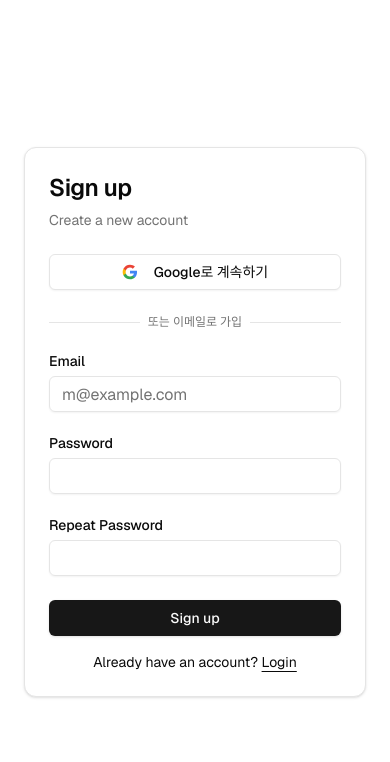
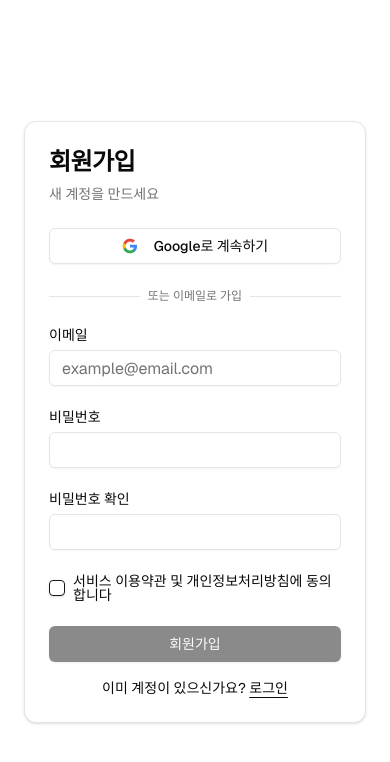
Before and after one commit to SEKim31/nextjs-supabase-app, a Next.js app: page /auth/sign-up in a window 390 px wide. Shown: the top 762 px of the page. Built offline with nearby package versions, Linux system fonts and the light colour scheme; no server answers.

Commit message:
💄 style: 인증 폼 UI 개선
- 로그인/회원가입/비밀번호 찾기 폼 스타일 통일
- 모바일 친화적 레이아웃 적용

```diff
--- a/components/forgot-password-form.tsx
+++ b/components/forgot-password-form.tsx
@@ -51,34 +51,33 @@ export function ForgotPasswordForm({
       {success ? (
         <Card>
           <CardHeader>
-            <CardTitle className="text-2xl">Check Your Email</CardTitle>
-            <CardDescription>Password reset instructions sent</CardDescription>
+            <CardTitle className="text-2xl">이메일을 확인하세요</CardTitle>
+            <CardDescription>비밀번호 재설정 안내를 보냈습니다</CardDescription>
           </CardHeader>
           <CardContent>
             <p className="text-sm text-muted-foreground">
-              If you registered using your email and password, you will receive
-              a password reset email.
+              이메일과 비밀번호로 가입하셨다면 비밀번호 재설정 이메일을 받으실
+              수 있습니다.
             </p>
           </CardContent>
         </Card>
       ) : (
         <Card>
           <CardHeader>
-            <CardTitle className="text-2xl">Reset Your Password</CardTitle>
+            <CardTitle className="text-2xl">비밀번호 재설정</CardTitle>
             <CardDescription>
-              Type in your email and we&apos;ll send you a link to reset your
-              password
+              이메일을 입력하시면 재설정 링크를 보내드립니다
             </CardDescription>
           </CardHeader>
           <CardContent>
             <form onSubmit={handleForgotPassword}>
               <div className="flex flex-col gap-6">
                 <div className="grid gap-2">
-                  <Label htmlFor="email">Email</Label>
+                  <Label htmlFor="email">이메일</Label>
                   <Input
                     id="email"
                     type="email"
-                    placeholder="m@example.com"
+                    placeholder="example@email.com"
                     required
                     value={email}
                     onChange={(e) => setEmail(e.target.value)}
@@ -86,16 +85,16 @@ export function ForgotPasswordForm({
                 </div>
                 {error && <p className="text-sm text-red-500">{error}</p>}
                 <Button type="submit" className="w-full" disabled={isLoading}>
-                  {isLoading ? "Sending..." : "Send reset email"}
+                  {isLoading ? "전송 중..." : "재설정 링크 받기"}
                 </Button>
               </div>
               <div className="mt-4 text-center text-sm">
-                Already have an account?{" "}
+                이미 계정이 있으신가요?{" "}
                 <Link
                   href="/auth/login"
                   className="underline underline-offset-4"
                 >
-                  Login
+                  로그인
                 </Link>
               </div>
             </form>
--- a/components/login-form.tsx
+++ b/components/login-form.tsx
@@ -41,7 +41,7 @@ export function LoginForm({
         password,
       });
       if (error) throw error;
-      router.push("/protected");
+      router.push("/dashboard");
     } catch (error: unknown) {
       setError(error instanceof Error ? error.message : "An error occurred");
     } finally {
@@ -53,10 +53,8 @@ export function LoginForm({
     <div className={cn("flex flex-col gap-6", className)} {...props}>
       <Card>
         <CardHeader>
-          <CardTitle className="text-2xl">Login</CardTitle>
-          <CardDescription>
-            Enter your email below to login to your account
-          </CardDescription>
+          <CardTitle className="text-2xl">로그인</CardTitle>
+          <CardDescription>이메일로 로그인하세요</CardDescription>
         </CardHeader>
         <CardContent>
           {/* 구글 로그인 버튼 */}
@@ -77,11 +75,11 @@ export function LoginForm({
           <form onSubmit={handleLogin}>
             <div className="flex flex-col gap-6">
               <div className="grid gap-2">
-                <Label htmlFor="email">Email</Label>
+                <Label htmlFor="email">이메일</Label>
                 <Input
                   id="email"
                   type="email"
-                  placeholder="m@example.com"
+                  placeholder="example@email.com"
                   required
                   value={email}
                   onChange={(e) => setEmail(e.target.value)}
@@ -89,12 +87,12 @@ export function LoginForm({
               </div>
               <div className="grid gap-2">
                 <div className="flex items-center">
-                  <Label htmlFor="password">Password</Label>
+                  <Label htmlFor="password">비밀번호</Label>
                   <Link
                     href="/auth/forgot-password"
                     className="ml-auto inline-block text-sm underline-offset-4 hover:underline"
                   >
-                    Forgot your password?
+                    비밀번호를 잊으셨나요?
                   </Link>
                 </div>
                 <Input
@@ -107,16 +105,16 @@ export function LoginForm({
               </div>
               {error && <p className="text-sm text-red-500">{error}</p>}
               <Button type="submit" className="w-full" disabled={isLoading}>
-                {isLoading ? "Logging in..." : "Login"}
+                {isLoading ? "로그인 중..." : "로그인"}
               </Button>
             </div>
             <div className="mt-4 text-center text-sm">
-              Don&apos;t have an account?{" "}
+              계정이 없으신가요?{" "}
               <Link
                 href="/auth/sign-up"
                 className="underline underline-offset-4"
               >
-                Sign up
+                회원가입
               </Link>
             </div>
           </form>
--- a/components/sign-up-form.tsx
+++ b/components/sign-up-form.tsx
@@ -14,6 +14,7 @@ import {
   CardHeader,
   CardTitle,
 } from "@/components/ui/card";
+import { Checkbox } from "@/components/ui/checkbox";
 import { Input } from "@/components/ui/input";
 import { Label } from "@/components/ui/label";
 import { createClient } from "@/lib/supabase/client";
@@ -26,6 +27,7 @@ export function SignUpForm({
   const [email, setEmail] = useState("");
   const [password, setPassword] = useState("");
   const [repeatPassword, setRepeatPassword] = useState("");
+  const [agreedToTerms, setAgreedToTerms] = useState(false);
   const [error, setError] = useState<string | null>(null);
   const [isLoading, setIsLoading] = useState(false);
   const router = useRouter();
@@ -37,7 +39,7 @@ export function SignUpForm({
     setError(null);
 
     if (password !== repeatPassword) {
-      setError("Passwords do not match");
+      setError("비밀번호가 일치하지 않습니다");
       setIsLoading(false);
       return;
     }
@@ -47,7 +49,7 @@ export function SignUpForm({
         email,
         password,
         options: {
-          emailRedirectTo: `${window.location.origin}/protected`,
+          emailRedirectTo: `${window.location.origin}/dashboard`,
         },
       });
       if (error) throw error;
@@ -63,8 +65,8 @@ export function SignUpForm({
     <div className={cn("flex flex-col gap-6", className)} {...props}>
       <Card>
         <CardHeader>
-          <CardTitle className="text-2xl">Sign up</CardTitle>
-          <CardDescription>Create a new account</CardDescription>
+          <CardTitle className="text-2xl">회원가입</CardTitle>
+          <CardDescription>새 계정을 만드세요</CardDescription>
         </CardHeader>
         <CardContent>
           {/* 구글 로그인 버튼 */}
@@ -87,11 +89,11 @@ export function SignUpForm({
           <form onSubmit={handleSignUp}>
             <div className="flex flex-col gap-6">
               <div className="grid gap-2">
-                <Label htmlFor="email">Email</Label>
+                <Label htmlFor="email">이메일</Label>
                 <Input
                   id="email"
                   type="email"
-                  placeholder="m@example.com"
+                  placeholder="example@email.com"
                   required
                   value={email}
                   onChange={(e) => setEmail(e.target.value)}
@@ -99,7 +101,7 @@ export function SignUpForm({
               </div>
               <div className="grid gap-2">
                 <div className="flex items-center">
-                  <Label htmlFor="password">Password</Label>
+                  <Label htmlFor="password">비밀번호</Label>
                 </div>
                 <Input
                   id="password"
@@ -111,7 +113,7 @@ export function SignUpForm({
               </div>
               <div className="grid gap-2">
                 <div className="flex items-center">
-                  <Label htmlFor="repeat-password">Repeat Password</Label>
+                  <Label htmlFor="repeat-password">비밀번호 확인</Label>
                 </div>
                 <Input
                   id="repeat-password"
@@ -121,15 +123,34 @@ export function SignUpForm({
                   onChange={(e) => setRepeatPassword(e.target.value)}
                 />
               </div>
+              <div className="flex items-center space-x-2">
+                <Checkbox
+                  id="terms"
+                  checked={agreedToTerms}
+                  onCheckedChange={(checked) =>
+                    setAgreedToTerms(checked === true)
+                  }
+                />
+                <Label
+                  htmlFor="terms"
+                  className="text-sm font-normal leading-none peer-disabled:cursor-not-allowed peer-disabled:opacity-70"
+                >
+                  서비스 이용약관 및 개인정보처리방침에 동의합니다
+                </Label>
+              </div>
               {error && <p className="text-sm text-red-500">{error}</p>}
-              <Button type="submit" className="w-full" disabled={isLoading}>
-                {isLoading ? "Creating an account..." : "Sign up"}
+              <Button
+                type="submit"
+                className="w-full"
+                disabled={isLoading || !agreedToTerms}
+              >
+                {isLoading ? "계정 생성 중..." : "회원가입"}
               </Button>
             </div>
             <div className="mt-4 text-center text-sm">
-              Already have an account?{" "}
+              이미 계정이 있으신가요?{" "}
               <Link href="/auth/login" className="underline underline-offset-4">
-                Login
+                로그인
               </Link>
             </div>
           </form>
```
